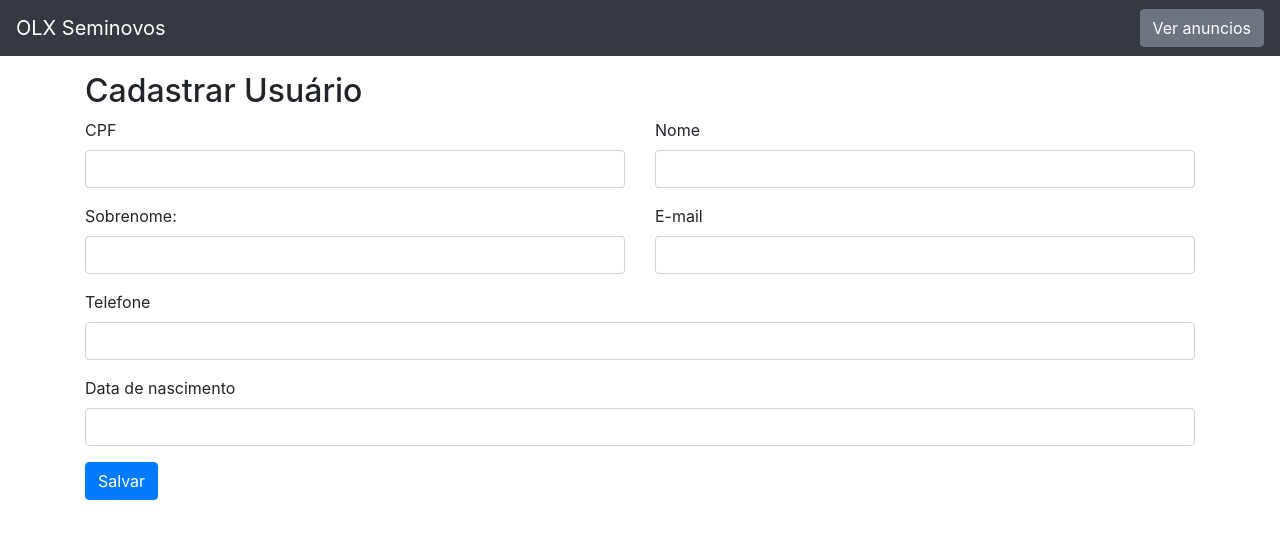
After one commit to guicompeng/olx, a PHP site: page /cadastro_usuario.php in a window 1280 px wide. The commit adds this page. Shown: the top 539 px of the page. Run offline with PHP 8.4, Linux system fonts and the light colour scheme; data that the repository does not hold is empty.

Commit message:
fix: cadastrar usuario

```diff
--- /dev/null
+++ b/cadastro_usuario.php
@@ -0,0 +1,108 @@
+<?php
+include 'db_connect.php';
+
+// Inicializa variáveis para os valores padrão
+$cpf = "";
+$primeiro_nome = "";
+$email = "";
+$telefone = "";
+$sobrenome = "";
+$data_nascimento = "";
+
+// Verifica se o parâmetro 'codigo' está presente na URL
+if (isset($_GET['cpf'])) {
+    $query_cpf = $_GET['cpf'];
+
+    $consulta_usuario = "SELECT * FROM usuario WHERE cpf = $query_cpf";
+    $resultado = $conn->query($consulta_usuario);
+    if ($resultado->num_rows > 0) {
+        $user = $resultado->fetch_assoc();
+        $cpf = $user['cpf'];
+        $primeiro_nome = $user['primeiro_nome'];
+        $email = $user['email'];
+        $telefone = $user['telefone'];
+        $sobrenome = $user['sobrenome'];
+        $data_nascimento = $user['data_nascimento'];
+    }
+}
+
+?>
+
+<!DOCTYPE html>
+<html lang="pt-br">
+<head>
+    <meta charset="UTF-8">
+    <title><?php echo isset($_GET['cpf']) ? 'Editar' : 'Cadastrar'; ?></title>
+    <link rel="stylesheet" href="https://stackpath.bootstrapcdn.com/bootstrap/4.3.1/css/bootstrap.min.css">
+    <script src="https://code.jquery.com/jquery-3.6.4.min.js"></script>
+
+</head>
+
+<body>
+
+<nav class="navbar navbar-expand-lg bg-dark">
+    <a class="navbar-brand text-white" href="#">OLX Seminovos</a>
+
+    <!-- Botão de menu (mostra ou oculta o menu em telas pequenas) -->
+    <button class="navbar-toggler" type="button" data-toggle="collapse" data-target="#navbarNav" aria-controls="navbarNav" aria-expanded="false" aria-label="Toggle navigation">
+        <span class="navbar-toggler-icon"></span>
+    </button>
+
+    <!-- Formulário de Pesquisa -->
+    <div class="collapse navbar-collapse navbar-dark bg-dark" id="navbarNav">
+        <ul class="navbar-nav ml-auto">
+
+            <li class="nav-item">
+                <a class="btn btn-secondary ml-2" href="index.php">Ver anuncios</a>
+            </li>
+        </ul>
+    </div>
+</nav>
+
+<div class="container">
+    <h2 class="pt-3"><?php echo isset($_GET['cpf']) ? 'Editar Usuário' : 'Cadastrar Usuário'; ?></h2>
+
+    <form action="<?php echo isset($_GET['cpf']) ? 'processar_edicao_usuario.php' : 'processar_cadastro_usuario.php'; ?>" method="post">
+        <div class="row">
+            <div class="form-group col-md-6">
+                <label for="cpf">CPF</label>
+                <input type="text" class="form-control" id="cpf" name="cpf" value="<?php echo $user['cpf']; ?>">
+            </div>
+
+            <div class="form-group col-md-6">
+                <label for="primeiro_nome">Nome</label>
+                <input type="text" class="form-control" id="primeiro_nome" name="primeiro_nome" value="<?php echo $user['primeiro_nome']; ?>">
+            </div>
+        </div>
+
+        <div class="row">
+            <div class="form-group col-md-6">
+                <label for="sobrenome">Sobrenome:</label>
+                <input type="text" class="form-control" id="sobrenome" name="sobrenome" value="<?php echo $user['sobrenome']; ?>">
+            </div>
+
+            <div class="form-group col-md-6">
+                <label for="email">E-mail</label>
+                <input type="text" class="form-control" id="email" name="email" value="<?php echo $user['email']; ?>">
+            </div>
+        </div>
+
+        <div class="form-group">
+            <label for="telefone">Telefone</label>
+            <input type="text" class="form-control" id="telefone" name="telefone" value="<?php echo $user['telefone']; ?>">
+        </div>
+
+        <div class="form-group">
+            <label for="data_nascimento">Data de nascimento</label>
+            <input type="text" class="form-control" id="data_nascimento" name="data_nascimento" value="<?php echo $user['data_nascimento']; ?>">
+        </div>
+
+        <input type="hidden" name="codigo" value="<?php echo $query_cpf; ?>">
+
+        <button type="submit" class="btn btn-primary"><?php echo isset($_GET['cpf']) ? 'Atualizar' : 'Salvar'; ?></button>
+
+    </form>
+</div>
+
+</body>
+</html>
```
Also changed, not shown: admin.php (+122 -11 lines), processar_cadastro_usuario.php (added, +27 -0 lines), processar_edicao_usuario.php (added, +33 -0 lines).
